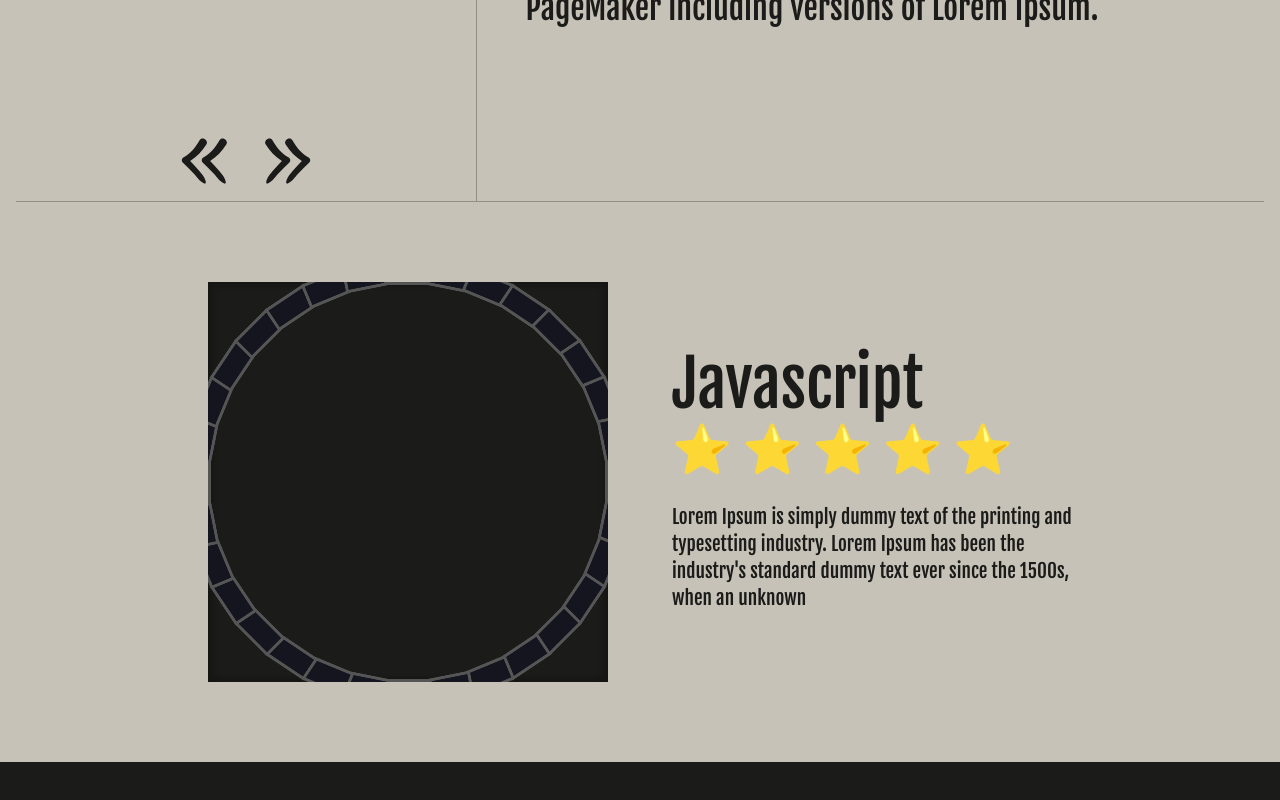
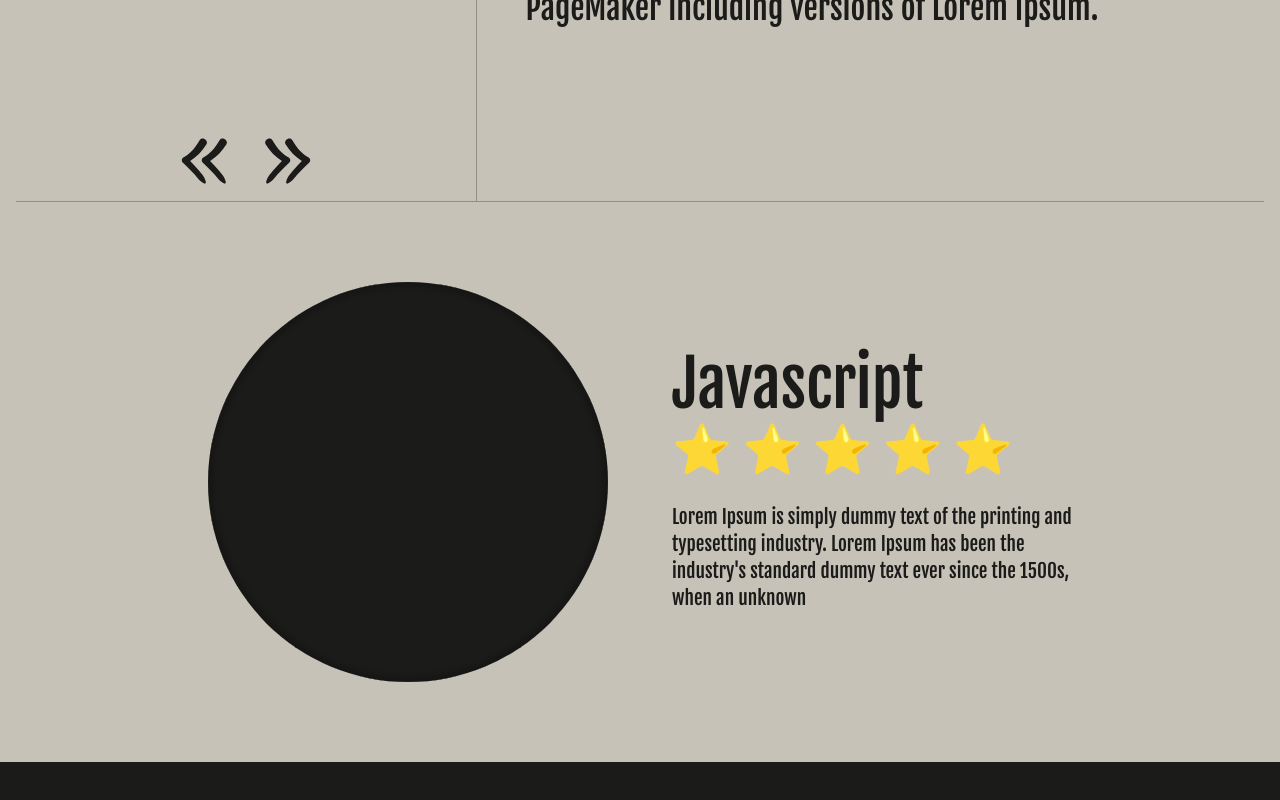
Before and after one commit to HelloCoovi/Fastcampus-Interactive, a React (Vite) app in the folder part2-canvas/07-react+canvas/canvas-portfolio/: page / in a window 1280 px wide. Shown: the part 1640-2440 px from the top of the page. Built offline with nearby package versions, Linux system fonts and the light colour scheme.

Commit message:
💄 원형으로 돌리고 line 지움

```diff
--- a/part2-canvas/07-react+canvas/canvas-portfolio/src/containers/RotateCanvas.jsx
+++ b/part2-canvas/07-react+canvas/canvas-portfolio/src/containers/RotateCanvas.jsx
@@ -70,7 +70,6 @@ function RotateCanvas() {
         addRect(x, y, width, height, {
           isStatic: true,
           angle: theta,
-          render: { lineWidth: 15 },
         });
       }
     }
--- a/part2-canvas/07-react+canvas/canvas-portfolio/src/style/containers/RotateCanvas.css
+++ b/part2-canvas/07-react+canvas/canvas-portfolio/src/style/containers/RotateCanvas.css
@@ -8,8 +8,7 @@
 .rotate-canvas-wrapper > canvas {
   width: 50vmin;
   height: 50vmin;
-  /* 애니메이션 구현을 위한 주석처리 */
-  /* border-radius: 50%; */
+  border-radius: 50%;
   box-shadow: inset 0 0 5px 5px rgba(0, 0, 0, 0.2);
   background-color: rgba(0, 0, 0, 0.02);
 }
```
